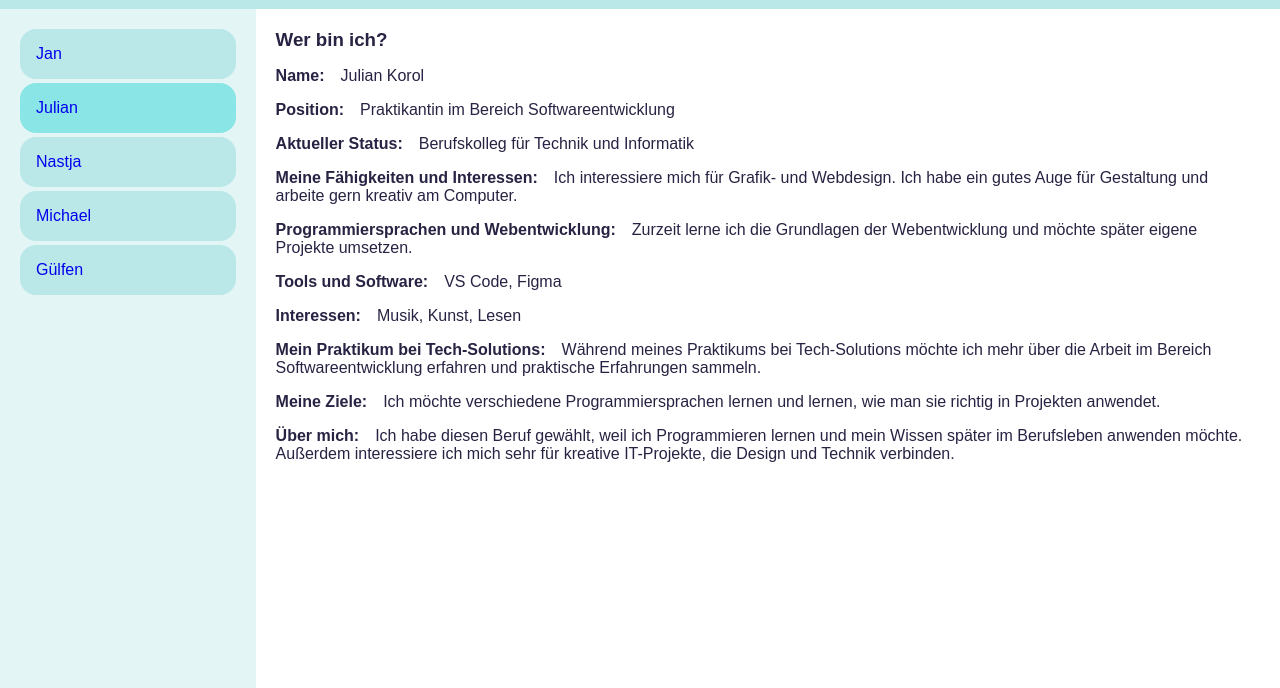
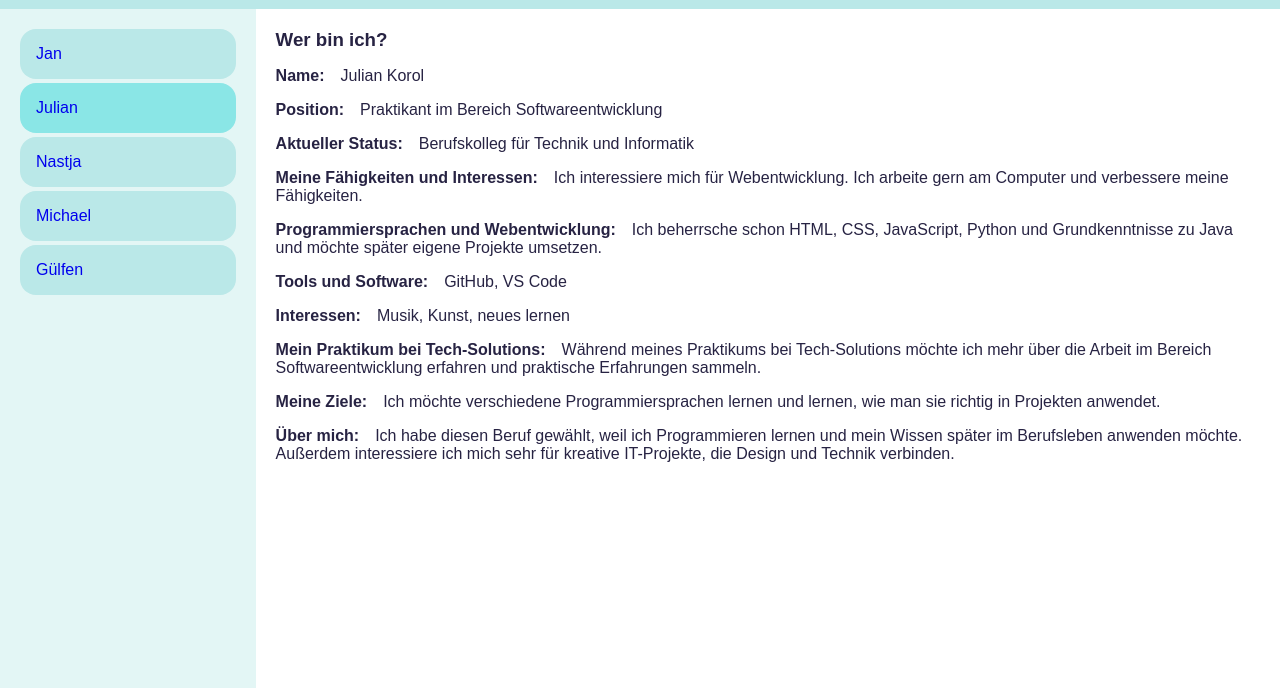
Before and after one commit to Julian394/steckbrief, a plain HTML site: page julian.html in a window 1280 px wide. Shown: the part 112-800 px from the top of the page. Drawn offline with Linux system fonts and the light colour scheme.

Commit message:
add steckbrief for Julian Korol

```diff
--- a/julian.html
+++ b/julian.html
@@ -27,12 +27,12 @@
             <article class="steckbrief">
                 <h3>Wer bin ich?</h3>
                 <p><strong>Name:</strong>Julian Korol</p>
-                <p><strong>Position:</strong>Praktikantin im Bereich Softwareentwicklung</p>
+                <p><strong>Position:</strong>Praktikant im Bereich Softwareentwicklung</p>
                 <p><strong>Aktueller Status:</strong>Berufskolleg für Technik und Informatik</p>
-                <p><strong>Meine Fähigkeiten und Interessen:</strong>Ich interessiere mich für Grafik- und Webdesign. Ich habe ein gutes Auge für Gestaltung und arbeite gern kreativ am Computer.</p>
-                <p><strong>Programmiersprachen und Webentwicklung:</strong>Zurzeit lerne ich die Grundlagen der Webentwicklung und möchte später eigene Projekte umsetzen.</p>
-                <p><strong>Tools und Software:</strong>VS Code, Figma</p>
-                <p><strong>Interessen:</strong>Musik, Kunst, Lesen</p>
+                <p><strong>Meine Fähigkeiten und Interessen:</strong>Ich interessiere mich für Webentwicklung. Ich arbeite gern am Computer und verbessere meine Fähigkeiten.</p>
+                <p><strong>Programmiersprachen und Webentwicklung:</strong>Ich beherrsche schon HTML, CSS, JavaScript, Python und Grundkenntnisse zu Java und möchte später eigene Projekte umsetzen.</p>
+                <p><strong>Tools und Software:</strong>GitHub, VS Code </p>
+                <p><strong>Interessen:</strong>Musik, Kunst, neues lernen</p>
                 <p><strong>Mein Praktikum bei Tech-Solutions:</strong>Während meines Praktikums bei Tech-Solutions möchte ich mehr über die Arbeit im Bereich Softwareentwicklung erfahren und praktische Erfahrungen sammeln.</p>
                 <p><strong>Meine Ziele:</strong>Ich möchte verschiedene Programmiersprachen lernen und lernen, wie man sie richtig in Projekten anwendet.</p>
                 <p><strong>Über mich:</strong>Ich habe diesen Beruf gewählt, weil ich Programmieren lernen und mein Wissen später im Berufsleben anwenden möchte. Außerdem interessiere ich mich sehr für kreative IT-Projekte, die Design und Technik verbinden.</p>
```
